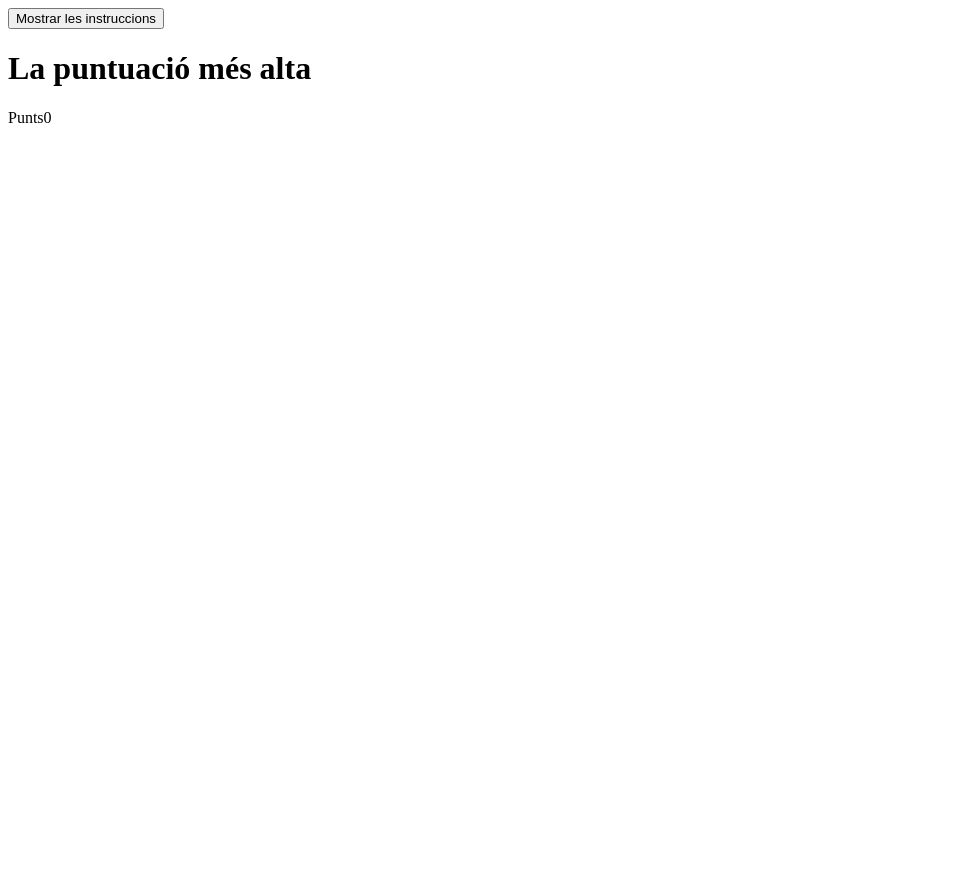
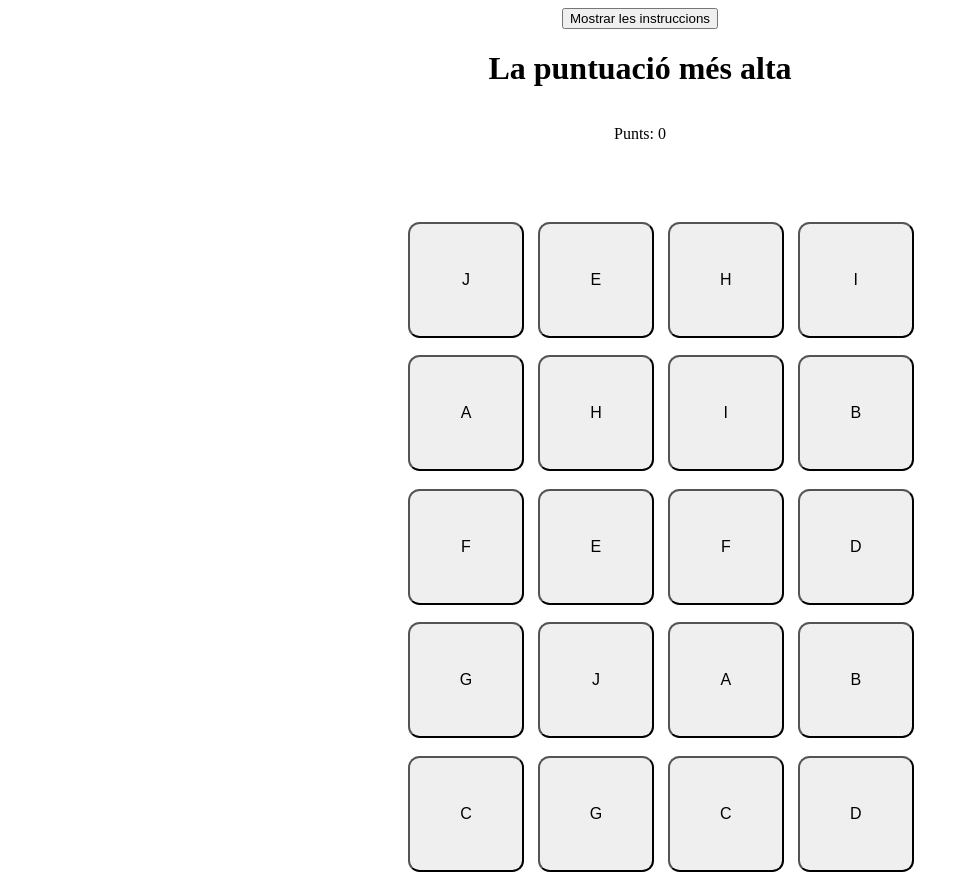
Before and after one commit to cristina16z/JocParelles, a plain HTML site: page joc.html in a window 1280 px wide. Shown: the whole page, without its empty margins (0-969 px from the left). Before the commit the page ends 800 px from the top, so only its background shows below. Drawn offline with Linux system fonts and the light colour scheme.

Commit message:
🚧 Construcción de las Bases

```diff
--- a/joc.html
+++ b/joc.html
@@ -15,9 +15,7 @@
     <main>
 
         <h1>La puntuació més alta</h1>
-
-        <p>Punts<span>0</span></p>
-
+        <p>Punts: <span id="punts">0</span></p>
         <div id="joc">
         </div>
     </main>
--- a/script/joc.js
+++ b/script/joc.js
@@ -1,25 +1,35 @@
-const lletres = ['A','B','C','D','E','F','G','H','I','J']
+const lletres = ['A','B','C','D','E','F','G','H','I','J',]
+const lletresContenidor = document.getElementById('joc');
 
-function habilitarBoto(){
-    for(let i = 1; i<lletres.length;i++){
-        const buto = document.createElement("button");
+
+function habilitarButtons(){
+    for(let i = 1; i<= lletres.length * 2; i++){
        let literal ="boto_" + i;
        const botoA = document.getElementById(literal);
        botoA.disabled = false;
+    }
 }
 
 
-function crearButons(){
+function crearButtons(){
 
-    for(let i = 1; i<lletres.length;i++){
-    const buto = document.createElement("button");
-    boto.id="boto_" + i;
-    boto.textContent = lletres[i-1];
-    boto.addEventListener("click",() => console.log(boto));
-    lletresContenidor.appendChild(boto);
+    //Guardamos en una variable el array de letras 2 veces,
+    //de forma que lo mezclamos para que sea de forma aleatoria
+    const lletresDuplicades = [...lletres, ...lletres];
+    lletresDuplicades.sort(() => Math.random() - 0.5);
+
+    //Creamos los botones
+    for(let i = 0; i < lletresDuplicades.length; i++){
+        const letra = lletresDuplicades[i];
+        const crearBoton = document.createElement("button");
+        crearBoton.id="boto_" + (i + 1);
+        crearBoton.textContent = letra;
+        crearBoton.addEventListener("click",() => console.log(crearBoton.textContent));
+        lletresContenidor.appendChild(crearBoton);
     }
+}
 
 
-}
-crearButons();
-habilitarBoto();
+
+crearButtons();
+habilitarButtons();
--- a/style/style_index.css
+++ b/style/style_index.css
@@ -1,6 +1,9 @@
-*{
-    background-color: rgb(155, 206, 155);
+body{
+    background-color: rgb(164, 237, 165);
+    font-family: Arial, Helvetica, sans-serif;
 }
+
+/************************************ HEADER *******************/
 
 header h1{
     display: flex;
@@ -13,6 +16,12 @@ header h1{
     gap: 2%;
 }
 
+
+
+
+
+/************************************** INFO ***************/
+
 .info{
     display: flex;
     justify-content: center;
--- /dev/null
+++ b/style/style_instruccions.css
@@ -0,0 +1,3 @@
+h1{
+    color: rgb(51, 148, 213);
+}
--- a/style/style_joc.css
+++ b/style/style_joc.css
@@ -0,0 +1,58 @@
+header{
+    display: flex;
+    justify-content: center;
+}
+
+main{
+    display: flex;
+    justify-content: center;
+    align-items: center;
+    flex-direction: column;
+}
+
+
+
+
+/************************************** JOC ***********************/
+
+#joc{
+    margin-top: 5%;
+    display: grid;
+    grid-template-columns:1fr 1fr 1fr 1fr;
+    gap:3%;
+    grid-template-areas:
+    "b1 b2 b3 b4"
+    "b5 b6 b7 b8"
+    "b9 b10 b11 b12"
+    "b13 b14 b15 b16"
+    "b17 b18 b19 b20";
+}
+
+#boto_1 { grid-area: b1; }
+#boto_2 { grid-area: b2; }
+#boto_3 { grid-area: b3; }
+#boto_4 { grid-area: b4; }
+#boto_5 { grid-area: b5; }
+#boto_6 { grid-area: b6; }
+#boto_7 { grid-area: b7; }
+#boto_8 { grid-area: b8; }
+#boto_9 { grid-area: b9; }
+#boto_10 { grid-area: b10; }
+#boto_11 { grid-area: b11; }
+#boto_12 { grid-area: b12; }
+#boto_13 { grid-area: b13; }
+#boto_14 { grid-area: b14; }
+#boto_15 { grid-area: b15; }
+#boto_16 { grid-area: b16; }
+#boto_17 { grid-area: b17; }
+#boto_18 { grid-area: b18; }
+#boto_19 { grid-area: b19; }
+#boto_20 { grid-area: b20; }
+
+#joc button {
+    padding: 5%;
+    font-size: 1em;
+    width: 116px;
+    height: 116px;
+    border-radius: 10%;
+}
```
Also changed, not shown: instruccions.html (added, +24 -0 lines), script/index.js (+0 -7 lines).
